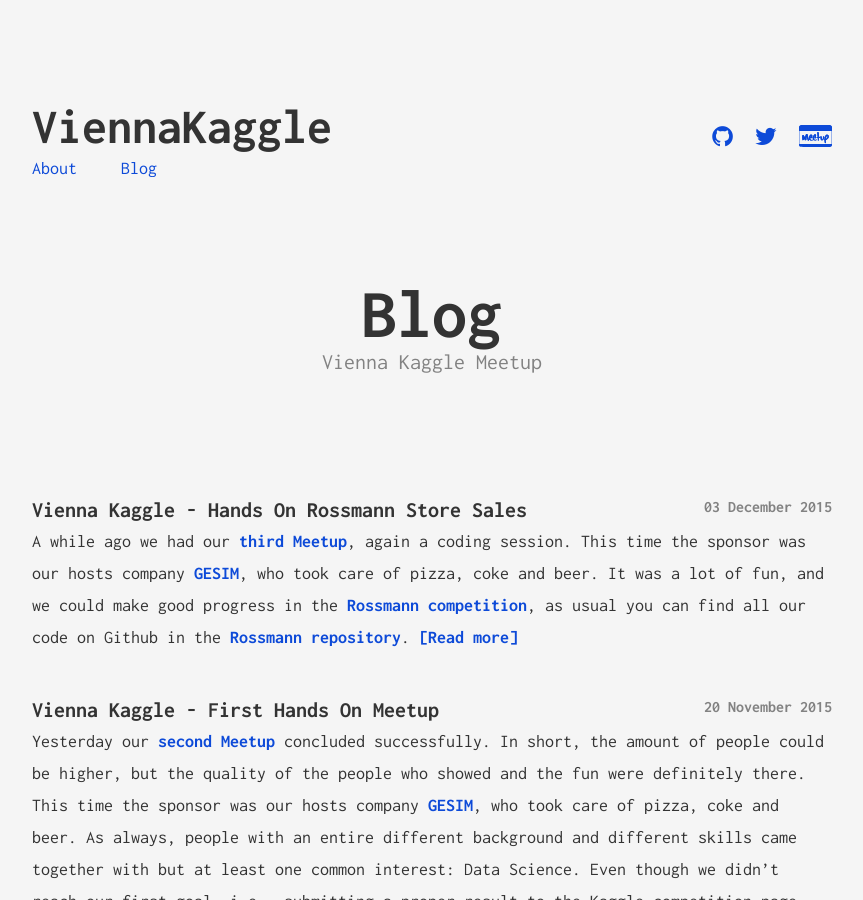
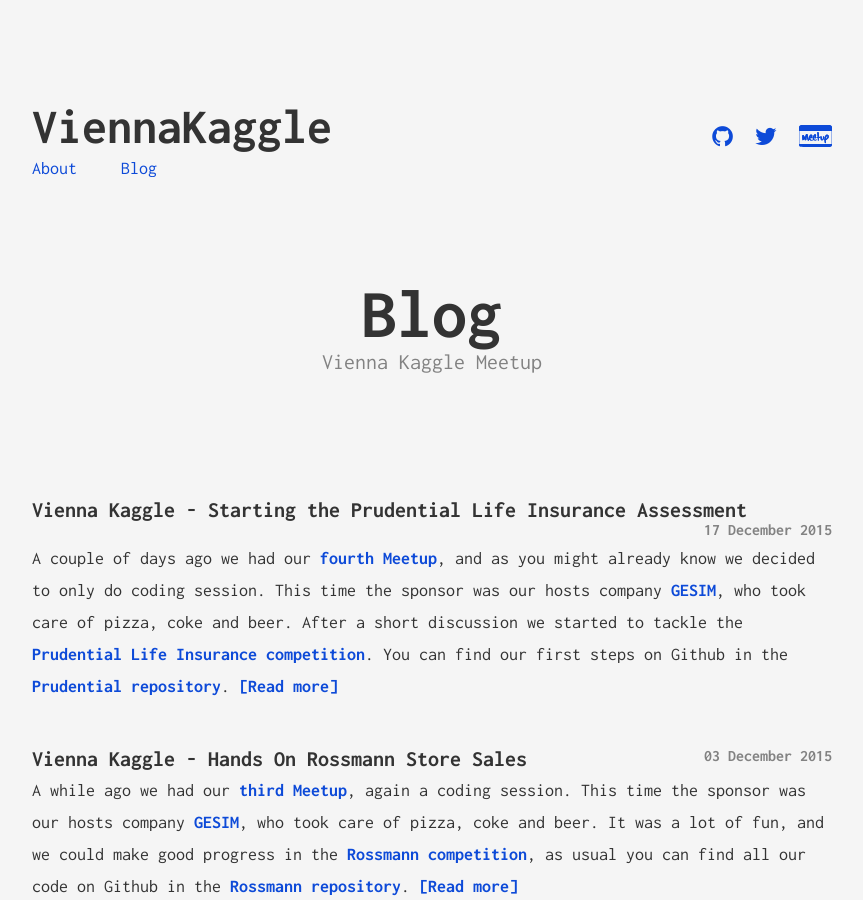
Before and after one commit to ViennaKaggle/viennakaggle.github.com, a Jekyll site: the page built from index.html, in a window 1280 px wide and 900 px high. Shown: the whole window, without its empty margins (208-1071 px from the left). Built offline with Jekyll 4.4.1, drawn with Linux system fonts in a browser that asks for light colours.

Commit message:
Added fourth meetup

```diff
--- a/_posts/2015-12-03-third-meetup.markdown
+++ b/_posts/2015-12-03-third-meetup.markdown
@@ -12,7 +12,10 @@
 
 Christoph
 
+> Anything to add? Submit a PR on [Github][blog].
+
 [meetup-event]: http://www.meetup.com/de/Vienna-Kaggle-Meetup-Machine-Learning-Competitions/events/226906315/
 [rossmann-repo]: https://github.com/ViennaKaggle/rossmann-store-sales/
 [rossmann-comp]: https://www.kaggle.com/c/rossmann-store-sales
 [sponsor]: http://http://gesim.ch/
+[blog]: https://github.com/ViennaKaggle/viennakaggle.github.com
--- /dev/null
+++ b/_posts/2015-12-17-fourth-meetup.markdown
@@ -0,0 +1,21 @@
+---
+layout: post
+title:  "Vienna Kaggle - Starting the Prudential Life Insurance Assessment"
+subtitle: "Data Processing and Analysis"
+date:   2015-12-17 06:00:00
+categories: [meetup]
+---
+
+A couple of days ago we had our [fourth Meetup][meetup-event], and as you might already know we decided to only do coding session. This time the sponsor was our hosts company [GESIM][sponsor], who took care of pizza, coke and beer. After a short discussion we started to tackle the [Prudential Life Insurance competition][prudential-comp]. You can find our first steps on Github in the [Prudential repository][prudential-repo].
+
+See you the next time,
+
+Christoph
+
+> Anything to add? Submit a PR on [Github][blog].
+
+[meetup-event]: http://www.meetup.com/de/Vienna-Kaggle-Meetup-Machine-Learning-Competitions/events/227195827/
+[prudential-repo]: https://github.com/ViennaKaggle/prudential-life-insurance-assessment
+[prudential-comp]: https://www.kaggle.com/c/prudential-life-insurance-assessment
+[sponsor]: http://http://gesim.ch/
+[blog]: https://github.com/ViennaKaggle/viennakaggle.github.com
```
Also changed, not shown: other parts of _posts/2015-12-03-third-meetup.markdown (+1 -1 lines).
